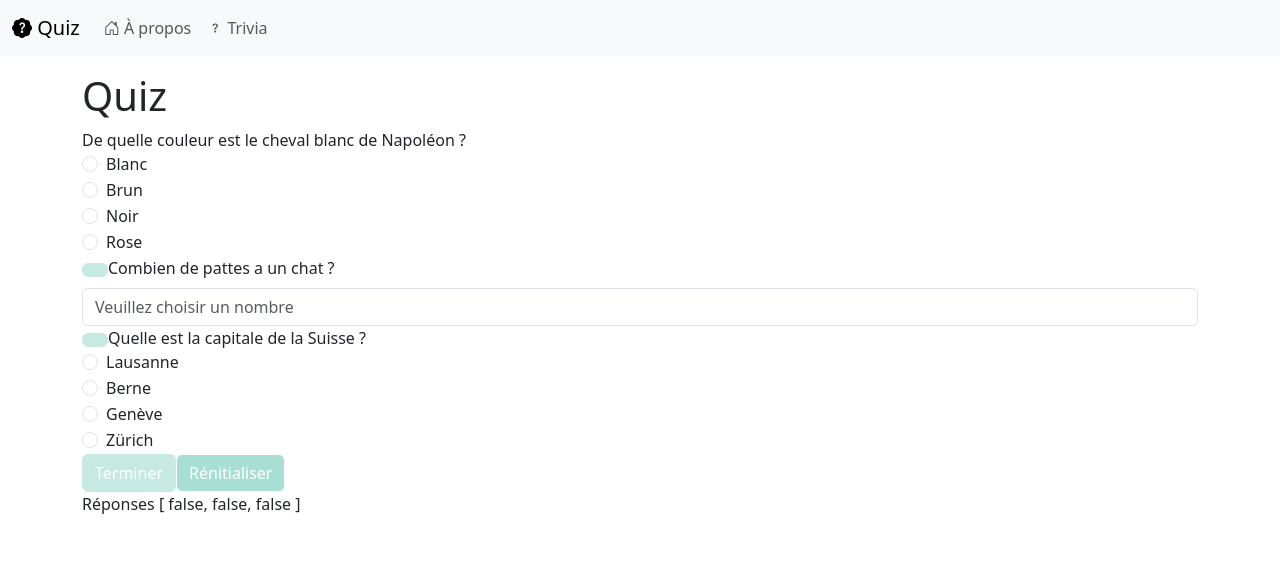
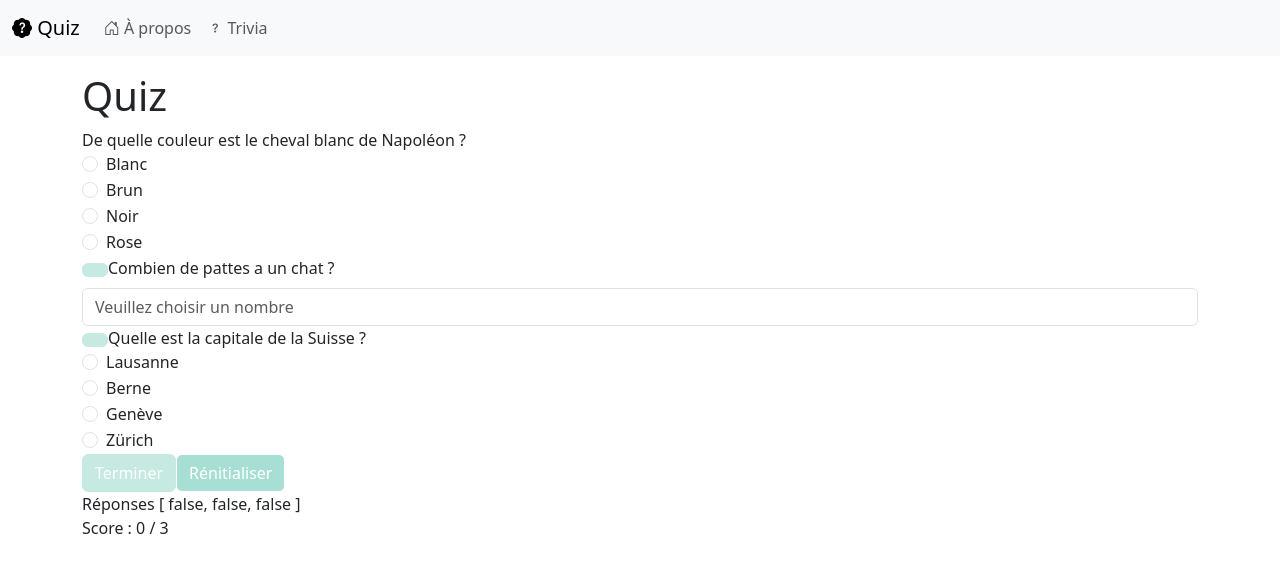
Before and after one commit to hepl-bs21inf5/sem07-project-RAVIA33, a Vue app: page / in a window 1280 px wide. Shown: the top 572 px of the page. Built offline with nearby package versions, Linux system fonts and the light colour scheme.

Commit message:
add score

```diff
--- a/src/components/QuizForm.vue
+++ b/src/components/QuizForm.vue
@@ -9,8 +9,11 @@ const patte = ref<string | null>(null)
 const capitale = ref<string | null>(null)
 const correctAnswers = ref<boolean[]>([])
 const filled = computed<boolean>(() => cheval.value !== null && capitale.value !== null)
+const score = computed<number>(() => correctAnswers.value.filter((value) => value).length);
+const totalScore = computed<number>(() => correctAnswers.value.length);
 
-function submit(event: Event): void {
+
+/*function submit(event: Event): void {
   event.preventDefault()
   let points = 0
   if (cheval.value === 'blanc') {
@@ -28,8 +31,8 @@ function submit(event: Event): void {
     } else {
       alert(`Vous avez fait ${points} point sur 3 !`)
     }
-  }
-}
+  }*/
+
 
 function renitialiser(): void {
   cheval.value = null
@@ -39,7 +42,7 @@ function renitialiser(): void {
 </script>
 
 <template>
-  <form @submit="submit">
+  <form>
     <QuestionRadio
       id="cheval"
       v-model="correctAnswers[0]"
@@ -79,5 +82,6 @@ function renitialiser(): void {
 
     <button class="btn btn-primary" @click="renitialiser">Rénitialiser</button>
     <div>Réponses {{ correctAnswers }}</div>
+    <div>Score : {{ score }} / {{ totalScore }}</div>
   </form>
 </template>
--- /dev/null
+++ b/src/views/TriviaView.vue
@@ -0,0 +1,12 @@
+<script setup lang="ts">
+  import QuizTrivia from "@/components/QuizTrivia.vue";
+</script>
+
+<template>
+  <div class="container mt-3">
+    <h1>Trivia</h1>
+    <QuizTrivia />
+    Source :
+    <a href="https://opentdb.com/" target="_blank">Open Trivia Database</a>
+  </div>
+</template>
```
Also changed, not shown: 1 other file (tests, documents, lock files or other folders).
